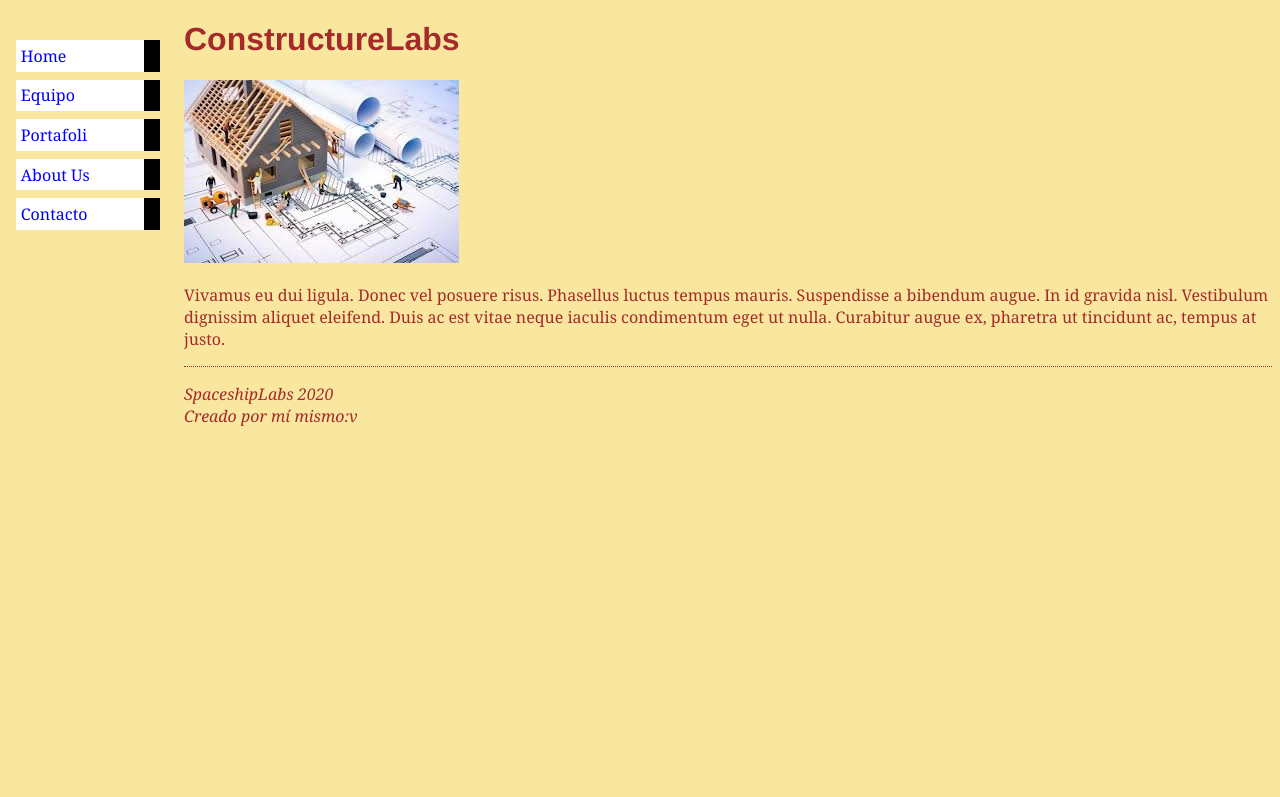
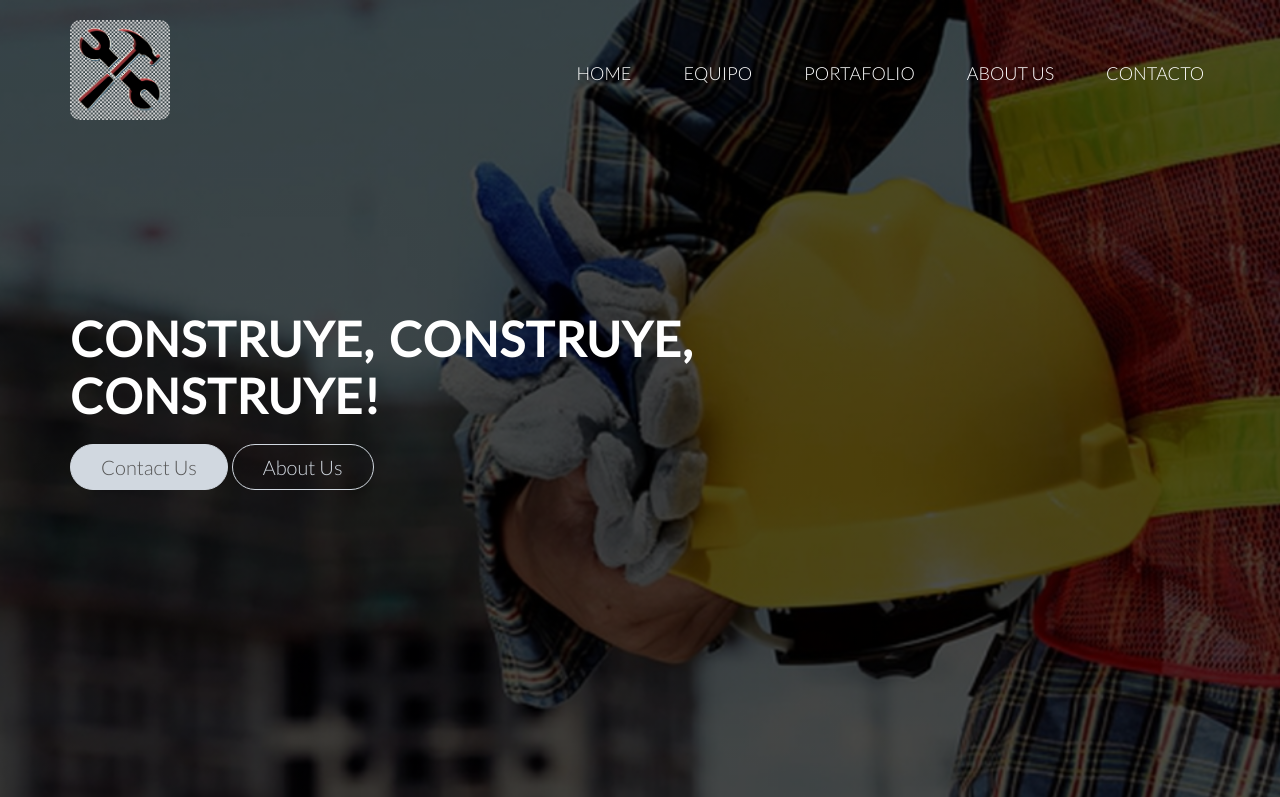
Before and after one commit to HectorJMO/ConstructureLabs, a plain HTML site: page index.html in a window 1280 px wide. Shown: the top 797 px of the page. Drawn offline with Linux system fonts and the light colour scheme.

Commit message:
Add files via upload

```diff
--- a/index.html
+++ b/index.html
@@ -1,27 +1,35 @@
 <!DOCTYPE html>
 <html>
     <head>
+        <link rel="stylesheet" href="style.css">
+        <link rel="shortcut icon" type="image/x-icon" href="img/logoS.png">
+        <link href='http://fonts.googleapis.com/css?family=Lato:100,300,400,300italic' rel='stylesheet' type='text/css'>
         <title>ConstructureLabs</title>
-        <link rel="stylesheet" href="style.css">
-        <link rel="shortcut icon" type="image/x-icon" href="imagenes/logoS.png">
     </head>
     <body>
-        <div>
+        <header>
+            <nav>
+                <div class="row">
+                    <img src="img/logoS.png" alt="ConstructureLabs logo" class="logo">
                     <ul class="navbar">
                         <li><a href="indice.html">Home</a>
                         <li><a href="equipo.html">Equipo</a>
-                <li><a href="portafolio.html">Portafoli</a>
+                        <li><a href="portafolio.html">Portafolio</a>
                         <li><a href="aboutUs.html">About Us</a>
                         <li><a href="contacto.html">Contacto</a>
                     </ul>
                 </div>
-        <div>
+            </nav>
+            <div class="hero-text-box">
+                <h1>Construye, construye,<br>construye!</h1>
+                <a class="button b-alive" href="">Contact Us</a>
+                <a class="button b-ghost" href="">About Us</a>
+            </div>
+        </header>
+        <div class="containerL">
             <h1>ConstructureLabs</h1>
-            <img src="imagenes/imagen1.jpg" alt="Imagen no disponible" class="photo">
-            <p>Vivamus eu dui ligula. Donec vel posuere risus. Phasellus luctus tempus mauris.
-            Suspendisse a bibendum augue. In id gravida nisl. Vestibulum dignissim aliquet eleifend.
-            Duis ac est vitae neque iaculis condimentum eget ut nulla. Curabitur augue ex, pharetra
-            ut tincidunt ac, tempus at justo.</p>
+            <img src="img/imagen1.jpg" alt="Imagen no disponible" class="photo">
+            <p>Vivamus eu dui ligula. Donec vel posuere risus. Phasellus luctus tempus mauris. Suspendisse a bibendum augue. In id gravida nisl. Vestibulum dignissim aliquet eleifend. Duis ac est vitae neque iaculis condimentum eget ut nulla. Curabitur augue ex, pharetra ut tincidunt ac, tempus at justo.</p>
         </div>
         <div>
             <address>SpaceshipLabs 2020<br>
--- a/style.css
+++ b/style.css
@@ -1,37 +1,105 @@
+* {
+    margin: 0;
+    padding: 0;
+    box-sizing: border-box;
+}
+html,
 body {
-    padding-left: 11em;
-    font-family: Georgia, "Times New Roman",Times, serif;
-    color: brown;
-    background-color: #F9E79F
+    background-color: #fff;
+    color: #555;
+    font-family: 'Lato', 'Arial', sans-serif;
+    font-weight: 300;
+    font-size: 20px;
+    text-rendering: optimizeLegibility;
+    overflow-x: hidden;
 }
-ul.navbar {
-    list-style-type: none;
-    padding: 0;
-    margin: 0;
+.row {
+    max-width: 1140px;
+    margin: 0 auto;
+}
+header {
+    background-image: -webkit-linear-gradient(rgba(0, 0, 0, 0.7), rgba(0, 0, 0, 0.7)), url(img/hero.jpg);
+    background-size: cover;
+    background-position: center;
+    height: 100vh;
+}
+.hero-text-box {
     position: absolute;
-    top: 2em;
-    left: 1em;
-    width: 9em
+    width: 1140px;
+    top: 50%;
+    left: 50%;
+    transform: translate(-50%, -50%);
 }
 h1 {
-    font-family: Helvetica, Geneva, Arial, SunSans-Regular, sans-serif
+    margin-top: 0;
+    margin-bottom: 20px;
+    color: #fff;
+    font-size: 240%;
+    text-transform: uppercase;
+    letter-spacing: 1px;
+    word-spacing: 4px;
 }
-ul.navbar li {
-    background: white;
-    margin: 0.5em 0;
-    padding: 0.3em;
-    border-right: 1em solid black }
-ul.navbar a {
-    text-decoration: none
+
+/*BOTONES MAIN*/
+
+.button:link,
+.button:visited {
+    display: inline-block;
+    padding: 10px 30px;
+    font-weight: 300;
+    text-decoration: none;
+    border-radius: 100px;
+    color: #555;
 }
-a:link {
-    color: blue
+.b-alive:link,
+.b-alive:visited {
+    background-color: #d1d8e0;
+    border: 1px solid #d1d8e0;
 }
-a:visited {
-    color: purple
+.b-alive:hover,
+.b-alive:active {
+    background-color: #9eadbe;
+    border: 1px solid #9eadbe;
 }
-address {
-    margin-top: 1em;
-    padding-top: 1em;
-    border-top: thin dotted
+.b-ghost:link,
+.b-ghost:visited {
+    border: 1px solid #d1d8e0;
+    font-weight: 300;
+    color: #d1d8e0;
 }
+.b-ghost:hover,
+.b-ghost:active {
+    border: 1px solid #9eadbe;
+    font-weight: 300;
+    color: #9eadbe;
+}
+.logo {
+    height: 100px;
+    width: auto;
+    border-radius: 10px;
+    float: left;
+    margin-top: 20px;
+}
+.navbar {
+    float: right;
+    list-style: none;
+    margin-top: 60px;
+}
+.navbar li {
+    display: inline-block;
+    margin-left: 40px;
+}
+.navbar li a:link,
+.navbar li a:visited {
+    padding: 6px;
+    color: #fff;
+    text-decoration: none;
+    text-transform: uppercase;
+    font-size: 90%;
+    border-bottom: 2px solid transparent;
+    transition: border-bottom 0.2s;
+}
+.navbar li a:hover,
+.navbar li a:active {
+    border-bottom: 2px solid #d1d8e0;
+}
```
Also changed, not shown: img/constructores.jpg (added), img/hero.jpg (added), img/hero1.jpg (added), img/imagen1.jpg (added), img/imagen2.jpg (added), img/logoS.png (added). Lines whose indentation alone changed are shown as unchanged.
